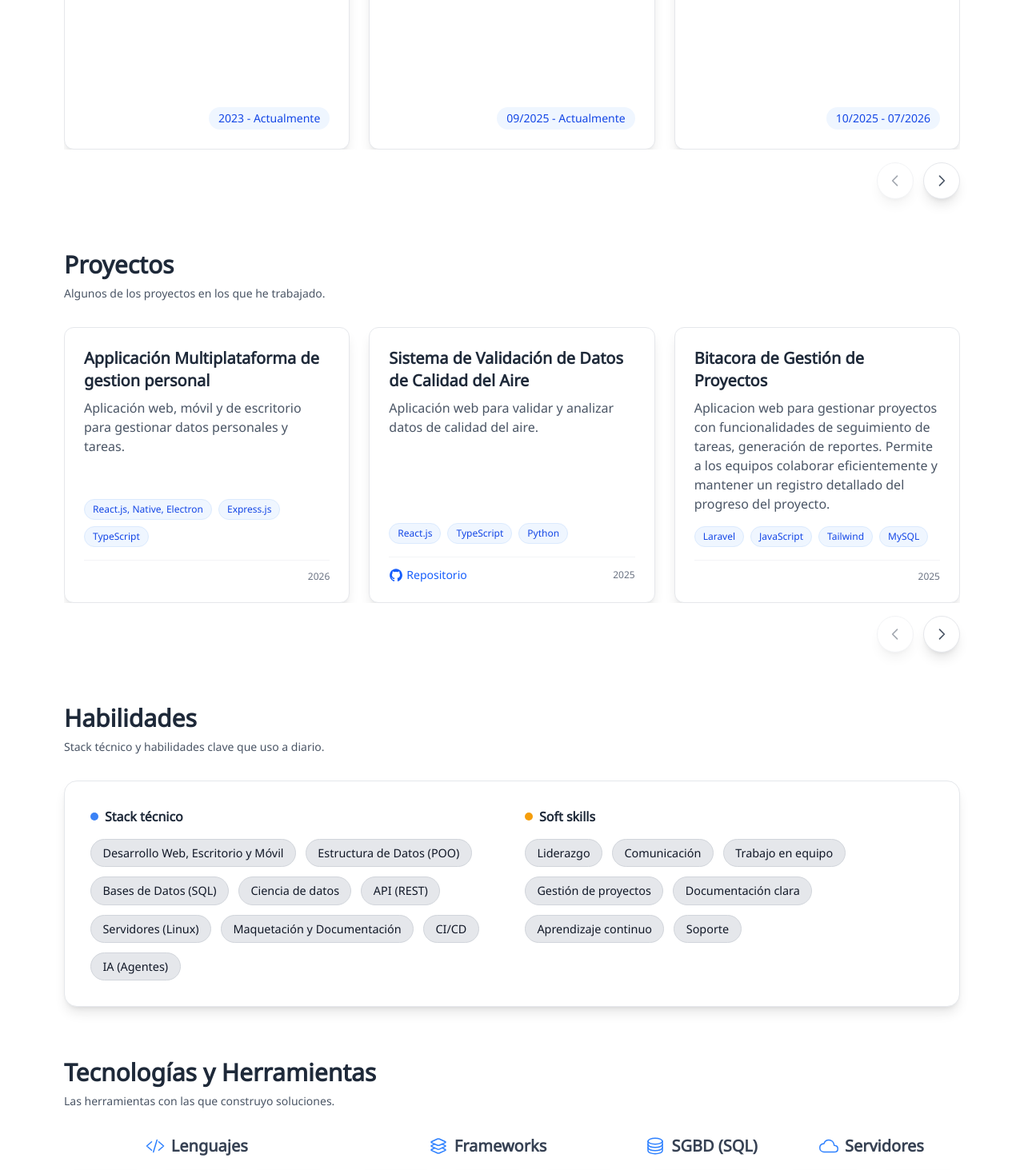
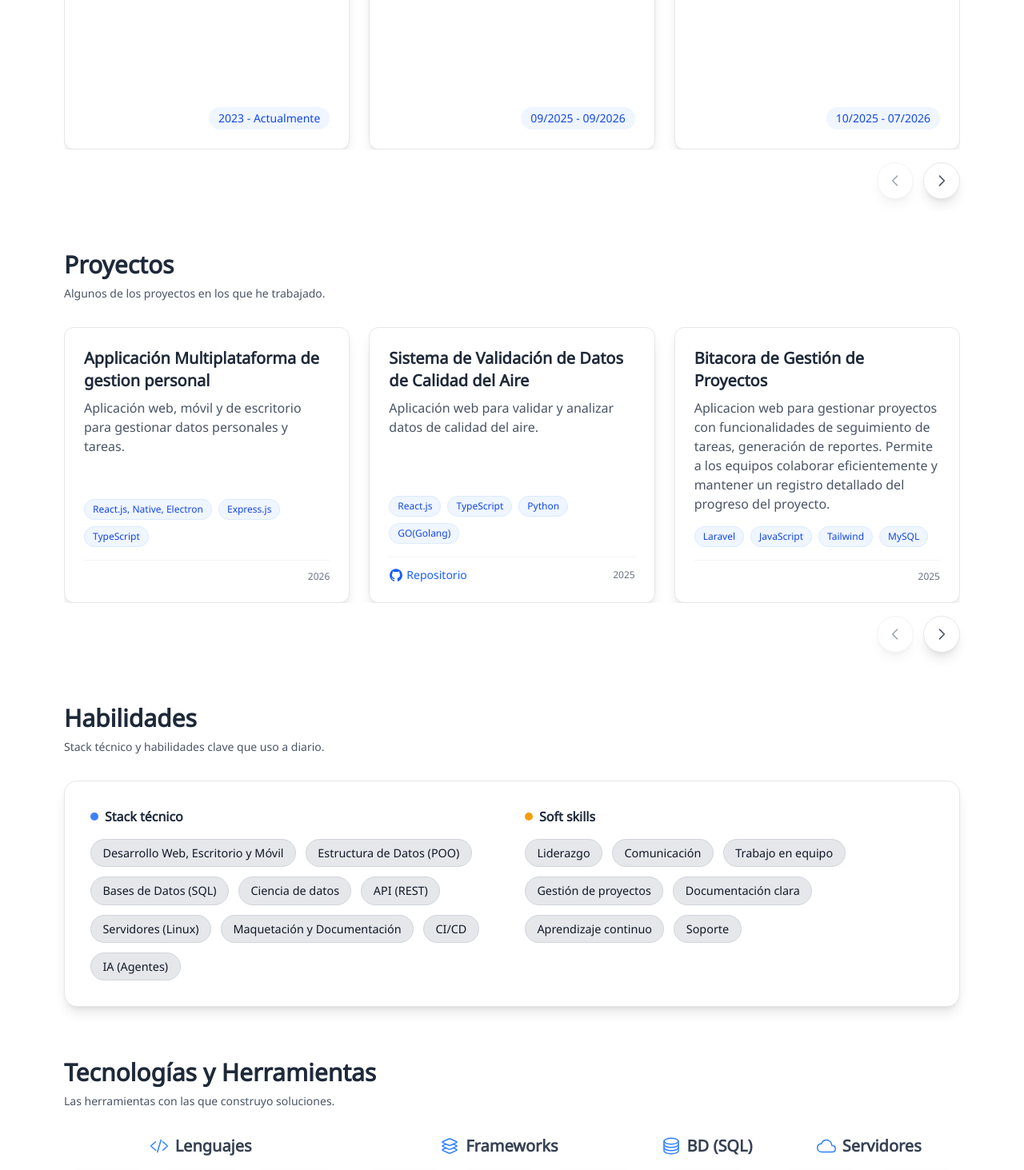
Before and after one commit to JulioCampos-Z5/juliocampos-z5.github.io, a React (Vite) app: page / in a window 1280 px wide. Shown: the part 1100-2563 px from the top of the page at 80% size. Built offline with nearby package versions, Linux system fonts and the light colour scheme.

Commit message:
fix: Corregir periodo en experiencia laboral y actualizar tecnologías en proyectos

```diff
--- a/src/data/experiencia.json
+++ b/src/data/experiencia.json
@@ -12,7 +12,7 @@
     },
     {
       "titulo": "Grupo Crater: Developer Fullstack",
-      "periodo": "09/2025 - Actualmente",
+      "periodo": "09/2025 - 09/2026",
       "icono": "blue-500",
       "descripcion": [
         "Desarrollo de aplicaciones web.",
--- a/src/data/proyectos.json
+++ b/src/data/proyectos.json
@@ -18,7 +18,8 @@
         "tecnologias": [
             "React.js",
             "TypeScript",
-            "Python"
+            "Python",
+            "GO(Golang)"
         ],
         "imagen": "",
         "link": "https://github.com/JulioCampos-Z5/Validador-de-Calidad-del-Aire",
@@ -43,14 +44,15 @@
         "titulo": "ERP",
         "descripcion": "Sistema de planificación de recursos empresariales (ERP) para pequeñas y medianas empresas. Incluye módulos para gestión de inventarios, ventas, compras, finanzas y recursos humanos.",
         "tecnologias": [
-            "Vue.js",
-            "TypeScript",
-            "Node.js"
+            "Laravel",
+            "JavaScript",
+            "Tailwind",
+            "MySQL"
         ],
         "imagen": "",
         "link": "",
         "demo": "",
-        "fecha": "2025"
+        "fecha": "2025 - 2026"
     },
     {
         "titulo": "Catalogo Online",
--- a/src/data/tecnologias.ts
+++ b/src/data/tecnologias.ts
@@ -39,7 +39,7 @@ export const tecnologias: TechGroup[][] = [
         ],
     }],
     [{
-        titulo: 'SGBD (SQL)',
+        titulo: 'BD (SQL)',
         icono: 'server-outline',
         columnas: 1,
         items: [
```
